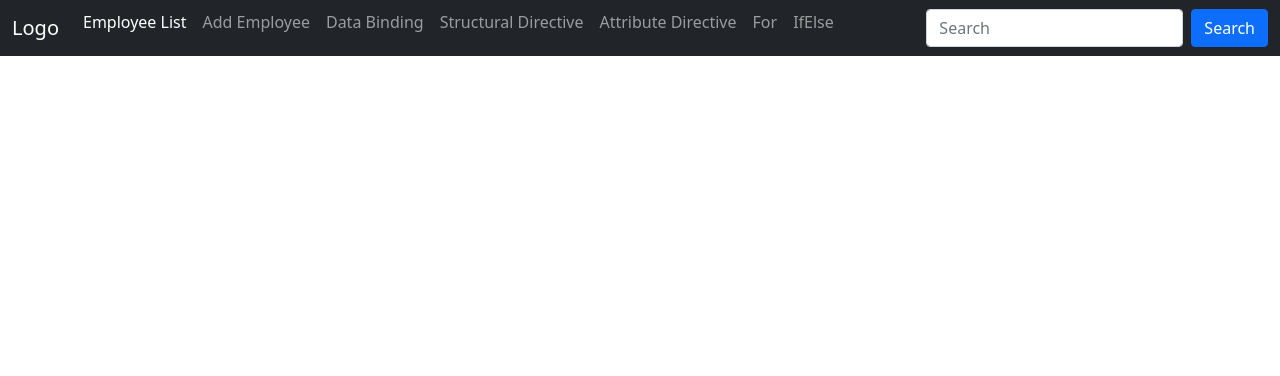
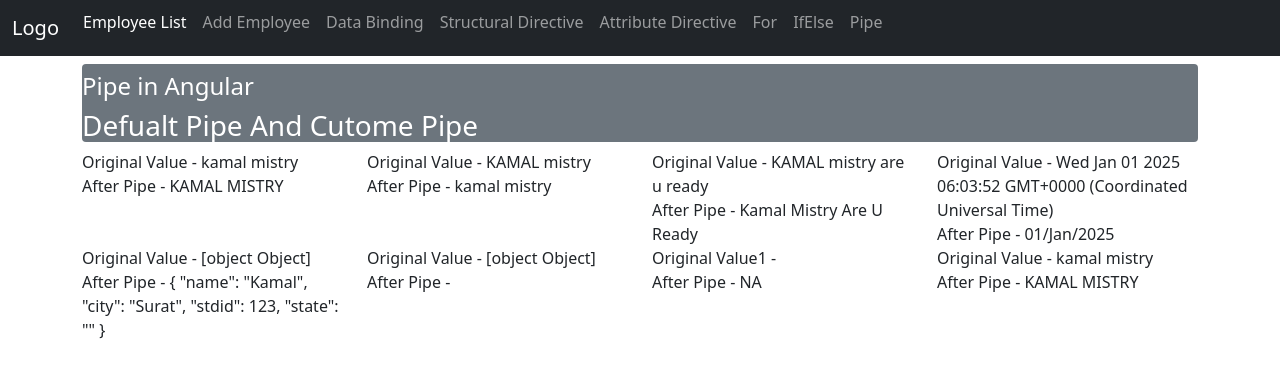
Before and after one commit to mistkamal/angular_19_tutorial, an Angular app: page /defualtpipe in a window 1280 px wide. Before the commit this address led to /. Shown: the top 376 px of the page. Built offline with nearby package versions, Linux system fonts and the light colour scheme.

Commit message:
Pipe add

```diff
--- a/angular.json
+++ b/angular.json
@@ -92,5 +92,8 @@
         }
       }
     }
+  },
+  "cli": {
+    "analytics": false
   }
 }
--- a/src/app/app.component.html
+++ b/src/app/app.component.html
@@ -27,12 +27,10 @@
           <li class="nav-item" style="margin-top:-12px;">
             <a class="nav-link" routerLink="ifelse">IfElse</a>
           </li>
-
+          <li class="nav-item" style="margin-top:-12px;">
+            <a class="nav-link" routerLink="defualtpipe">Pipe</a>
+          </li>
         </ul>
-        <form class="d-flex">
-          <input class="form-control me-2" type="text" placeholder="Search">
-          <button class="btn btn-primary" type="button">Search</button>
-        </form>
       </div>
     </div>
   </nav>
--- a/src/app/app.routes.ts
+++ b/src/app/app.routes.ts
@@ -6,6 +6,7 @@ import { StructuralDirectiveComponent } from './components/directive/structural-
 import { AttributeDirectiveComponent } from './components/directive/attribute-directive/attribute-directive.component';
 import { ForComponent } from './components/controlflow/for/for.component';
 import { IfelseComponent } from './components/controlflow/ifelse/ifelse.component';
+import { DefualtpipeComponent } from './components/Pipe/defualtpipe/defualtpipe.component';
 
 export const routes: Routes = [
     {
@@ -35,6 +36,10 @@ export const routes: Routes = [
     {
         path:'ifelse',
         component:IfelseComponent
+    },
+    {
+        path:'defualtpipe',
+        component:DefualtpipeComponent
     }
 
 ];
--- /dev/null
+++ b/src/app/components/Pipe/defualtpipe/defualtpipe.component.html
@@ -0,0 +1,47 @@
+<div class="mt-2 pt-2 bg-secondary text-white rounded">
+    <h4>Pipe in Angular</h4>
+    <h3>Defualt Pipe And Cutome Pipe</h3>
+</div>
+
+<div class="row">
+    <div class="col-3">
+        Original Value - {{firstNameU}}
+        <br>
+        After Pipe - {{firstNameU | uppercase}}
+    </div>
+    <div class="col-3">
+        Original Value - {{firstNameL}}
+        <br>
+        After Pipe - {{firstNameL | lowercase}}
+    </div>
+    <div class="col-3">
+        Original Value - {{firstNameFF}}
+        <br>
+        After Pipe - {{firstNameFF | titlecase}}
+    </div>
+    <div class="col-3">
+        Original Value - {{currentdate}}
+        <br>
+        After Pipe - {{currentdate | date:'dd/MMM/yyyy'}}
+    </div>
+    <div class="col-3">
+        Original Value - {{student}}
+        <br>
+        After Pipe - {{student | json}}
+    </div>
+    <div class="col-3">
+        Original Value - {{currenttime}}
+        <br>
+        After Pipe - {{currenttime | async | date:'hh:mm:ss'}}
+    </div>
+    <div class="col-3">
+        Original Value1 - {{student.state}}
+        <br>
+        After Pipe - {{student.state | na}}
+    </div>
+    <div class="col-3">
+        Original Value - {{firstNameU}}
+        <br>
+        After Pipe - {{firstNameU | uppercase}}
+    </div>
+</div>
--- /dev/null
+++ b/src/app/components/Pipe/defualtpipe/defualtpipe.component.ts
@@ -0,0 +1,31 @@
+import { AsyncPipe, DatePipe, JsonPipe, LowerCasePipe, TitleCasePipe, UpperCasePipe } from '@angular/common';
+import { Component } from '@angular/core';
+import { Observable, interval, map } from 'rxjs';
+import { NaPipe } from '../../../pipes/na.pipe';
+
+@Component({
+  selector: 'app-defualtpipe',
+  imports: [NaPipe,AsyncPipe,JsonPipe,UpperCasePipe,LowerCasePipe,TitleCasePipe,DatePipe],
+  templateUrl: './defualtpipe.component.html',
+  styleUrl: './defualtpipe.component.css'
+})
+export class DefualtpipeComponent {
+firstNameU:string = "kamal mistry";
+firstNameL:string = "KAMAL mistry";
+firstNameFF:string = "KAMAL mistry are u ready";
+currentdate:Date=new Date();
+student : any={
+  name:'Kamal',
+  city:'Surat',
+  stdid:123,
+  state:''
+}
+currenttime:Observable<Date>=new Observable<Date>;
+
+constructor(){
+  setInterval(()=>{
+    this.currenttime= interval(1000).pipe(map(()=>new Date()))
+  },5000)
+}
+
+}
--- /dev/null
+++ b/src/app/pipes/na.pipe.ts
@@ -0,0 +1,17 @@
+import { Pipe, PipeTransform } from '@angular/core';
+
+@Pipe({
+  name: 'na'
+})
+export class NaPipe implements PipeTransform {
+
+  transform(value: unknown, ...args: unknown[]): unknown {
+    if(value !== null && value !== undefined && value !== '')  {
+      return value;
+    }
+    else{
+      return 'NA';
+    }
+  }
+
+}
```
Also changed, not shown: src/app/components/Pipe/defualtpipe/defualtpipe.component.css (added), 2 other files (tests, documents, lock files or other folders).
